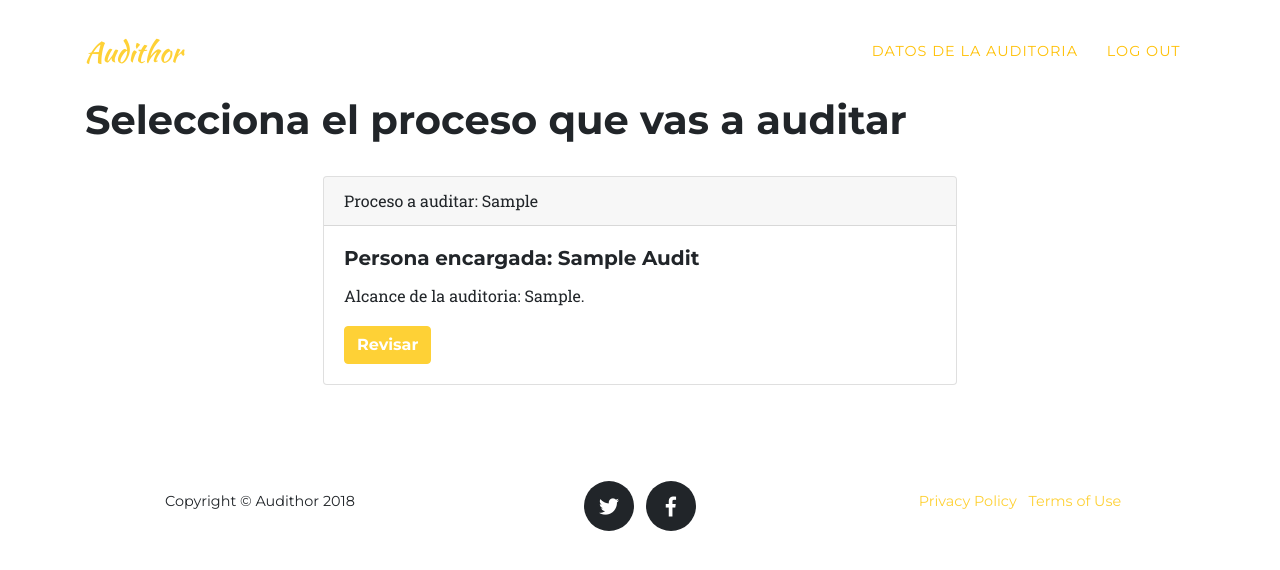
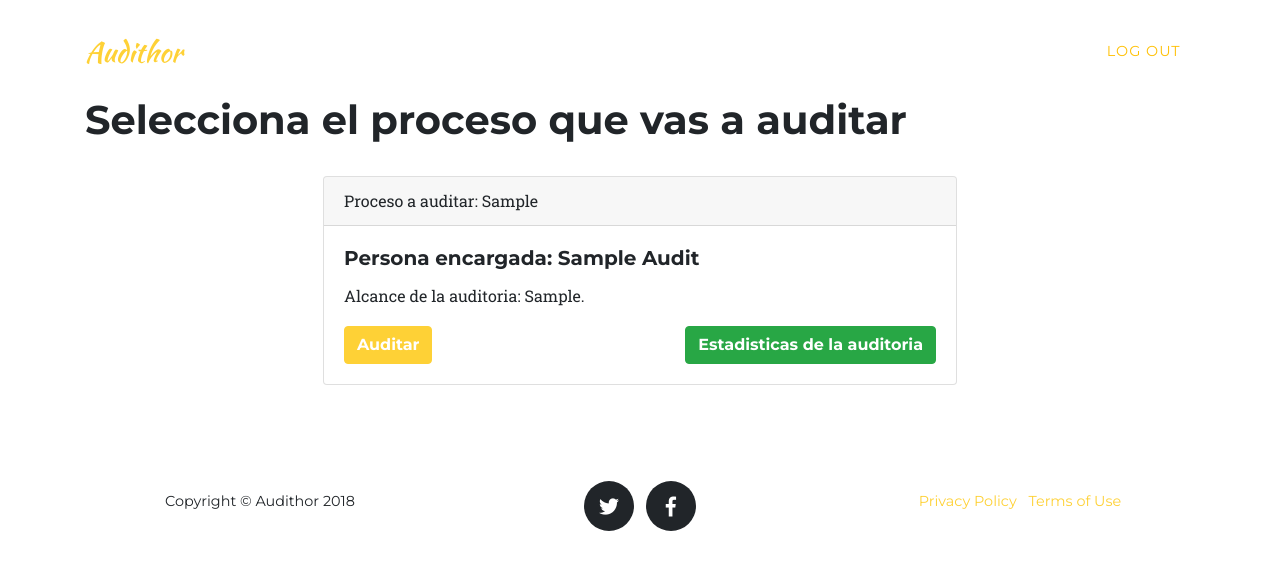
Before and after one commit to Yojanpardo/django_audithor, a Django app: template templates/audit/audits.html in a window 1280 px wide. Shown: the top 570 px of the page. Run offline with Django 3.2, Linux system fonts and the light colour scheme; the template is opened without the code that fills it: values that come from a table or form of the project are taken from there, others are empty; tables that the repository leaves empty hold one stand-in row (values such as "Sample post"); some libraries are stand-ins or nearby versions; some web fonts are replaced.

Commit message:
agrego boton de mirar estadisticas de la auditoria y cambio el sitio administrativo de las preguntas

```diff
--- a/templates/audit/audits.html
+++ b/templates/audit/audits.html
@@ -15,7 +15,8 @@
 				  <div class="card-body">
 				    <h5 class="card-title">Persona encargada: {{audit.audited_name|title}}</h5>
 				    <p class="card-text">Alcance de la auditoria: {{audit.audit_scope|capfirst}}.</p>
-				    <a href="{% url 'audit:rules' audit.pk %}" class="btn btn-primary">Revisar</a>
+				    <a href="{% url 'audit:rules' audit.pk %}" class="btn btn-primary">Auditar</a>
+				    <a class="btn btn-success float-right" href="{% url 'audit:detail' audit.pk %}">Estadisticas de la auditoria</a>
 				  </div>
 				</div>
 				</div>
--- a/templates/audit/questions.html
+++ b/templates/audit/questions.html
@@ -23,7 +23,7 @@
 	    						<th>{{question.numeral.numeral}}</th>
 	    						<td>{{question.question}}</td>
 	    						<td class="text-center"><a href="{% url 'audit:question' numeral.rule.audit.pk numeral.rule.pk numeral.pk question.pk %}" class="btn btn-primary">visualizar</a></td>
-	    						<td class="text-center">{% if question.conflict %}<i class="fas fa-check"></i>{% else %}<i class="fas fa-times"></i>{% endif %}</td>
+	    						<td class="text-center">{% if question.conflict %}<i class="fas fa-check text-success"></i>{% else %}<i class="fas fa-times text-danger"></i>{% endif %}</td>
 	    					</tr>
     					{% endfor %}
     				</tbody>
--- a/templates/audit/rules.html
+++ b/templates/audit/rules.html
@@ -21,7 +21,7 @@
 				    <tr>
 				      <th scope="row">{{rule.rule_name}}</th>
 				      <td>{{rule.rule_title}}</td>
-				      <td class="text-center"><a href="{% url 'audit:numerals' audit.pk rule.pk %}" class="btn btn-primary">Revisar</a></td>
+				      <td class="text-center"><a href="{% url 'audit:numerals' audit.pk rule.pk %}" class="btn btn-primary">Auditar</a></td>
 				    </tr>
 			    {% endfor %}
 			  </tbody>
--- a/templates/nav.html
+++ b/templates/nav.html
@@ -20,14 +20,7 @@
         </li>
         <li class="nav-item">
           <a class="nav-link js-scroll-trigger" href="#about">#6</a>
-        </li-->
-        {% if audit %}
-
-        <li class="nav-item">
-          <a class="nav-link js-scroll-trigger text-warning" href="{% url 'audit:detail' audit.pk %}">Datos de la auditoria</a>
-        </li>
-
-        {% endif %}<!--
+        </li
         <li class="nav-item">
           <a class="nav-link js-scroll-trigger" href="#contact">Contacto</a>
         </li-->
```
Also changed, not shown: audit/admin.py (+16 -1 lines).
